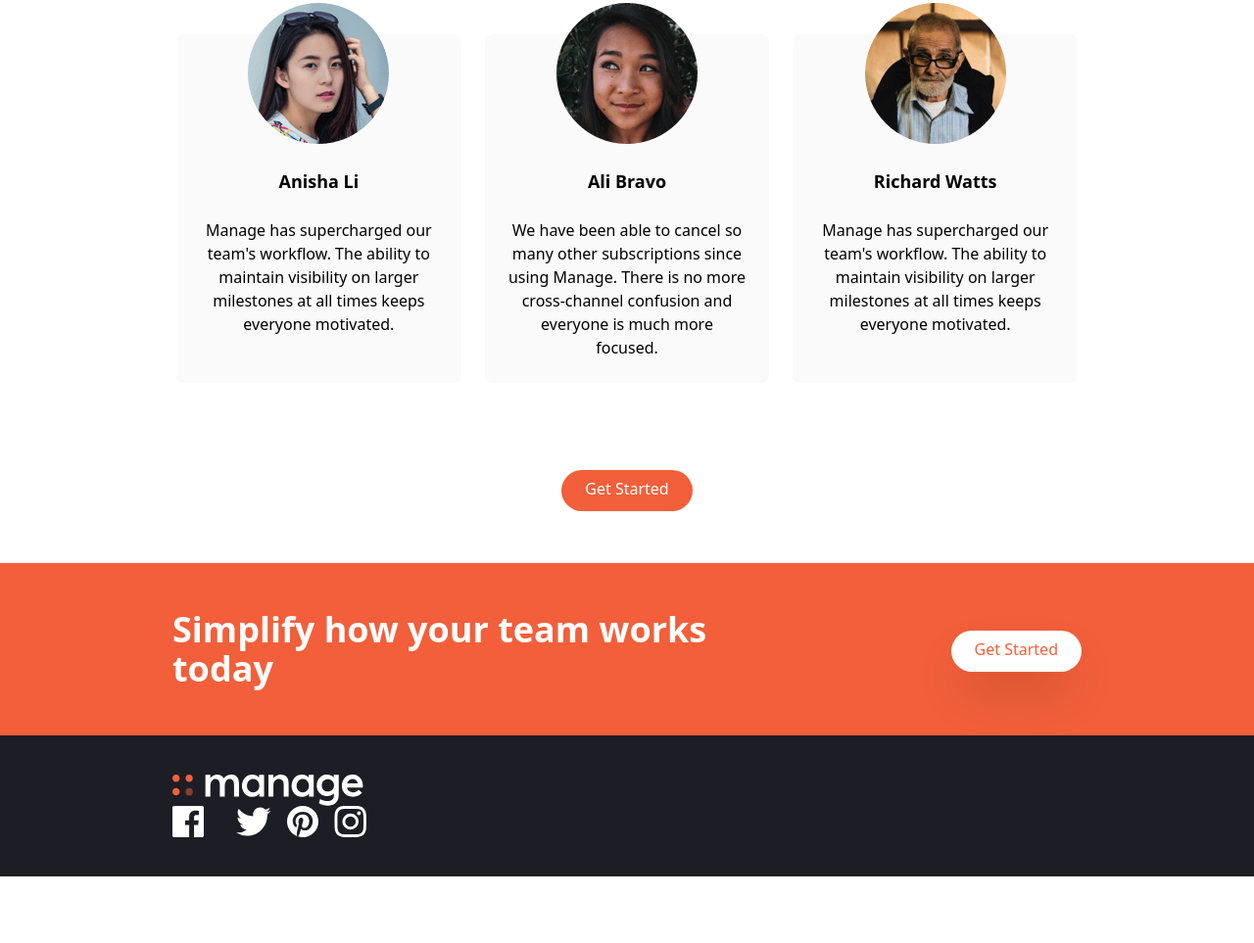
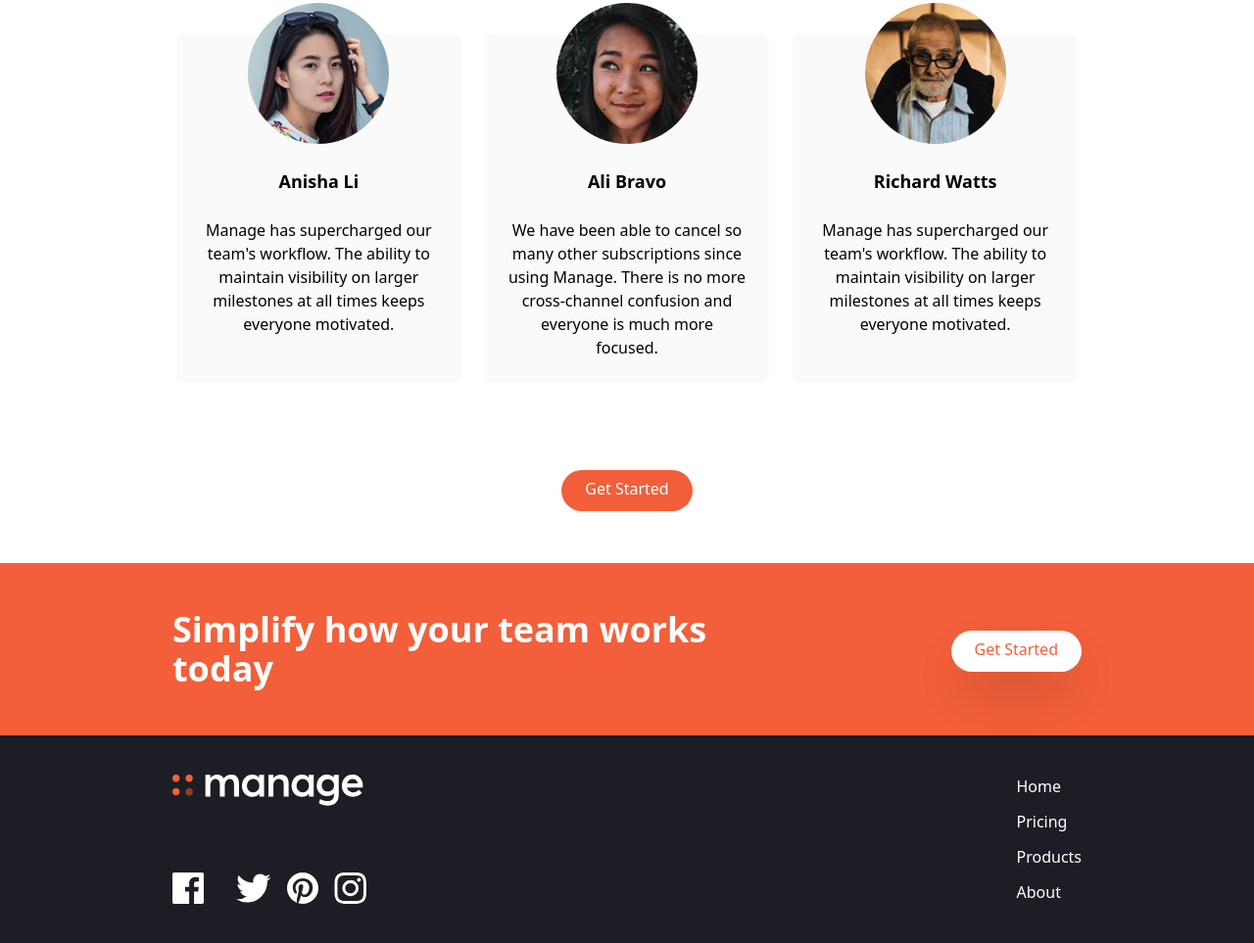
Before and after one commit to Nebenmor/Manage2, a website: page public/index.html in a window 1280 px wide. Shown: the part 1337-2300 px from the top of the page at 98% size. Before the commit the page ends 2232 px from the top, so only its background shows below. Drawn offline with Linux system fonts and the light colour scheme.

Commit message:
implement footer links

```diff
--- a/public/index.html
+++ b/public/index.html
@@ -9,6 +9,7 @@
 <body>
     <!-- Navbar -->
      <nav class="relative container mx-auto p-6">
+        <!-- Flex Container -->
         <div class="flex items-center justify-between">
             <!-- Logo -->
             <div class="pt-2">
@@ -26,6 +27,9 @@
               <a href="#" class="hidden p-3 px-6 text-white bg-brightRed rounded-full baseline md:block">
                 Get Started
               </a>
+
+              <!-- Hamburger Icon -->
+               button#menu-btn
         </div>
     </nav>
 
@@ -210,6 +214,10 @@
             <div class="container flex flex-col-reverse justify-between px-6 py-10 mx-auto space-y-8 md:flex-row md:space-y-0">
                 <!-- Logo and Social links container -->
                  <div class="flex flex-col-reverse items-center justify-between space-y-12 md:flex-col md:space-y-0 md:items-start">
+                    <div class="mx-auto my-6 text-center text-white md:hidden">
+                        Copyright &copy; 2024, All Rights Reserved
+                    </div>
+                <!-- Logo -->
                     <div>
                         <img src="./img/logo-white.svg" alt="" class="h-8">
                     </div>
@@ -244,8 +252,18 @@
 
                  <!-- List Container -->
                   <div class="flex justify-around space-x-32">
+                    <div class="flex flex-col space-y-3 text-white">
+                        <a href="#" class="hover:text-brightRed">Home</a>
+                        <a href="#" class="hover:text-brightRed">Pricing</a>
+                        <a href="#" class="hover:text-brightRed">Products</a>
+                        <a href="#" class="hover:text-brightRed">About</a>
+                    </div>
+
 
                   </div>
+
+
+
             </div>
         </footer>
 </body>
```
Also changed, not shown: public/output.css.
